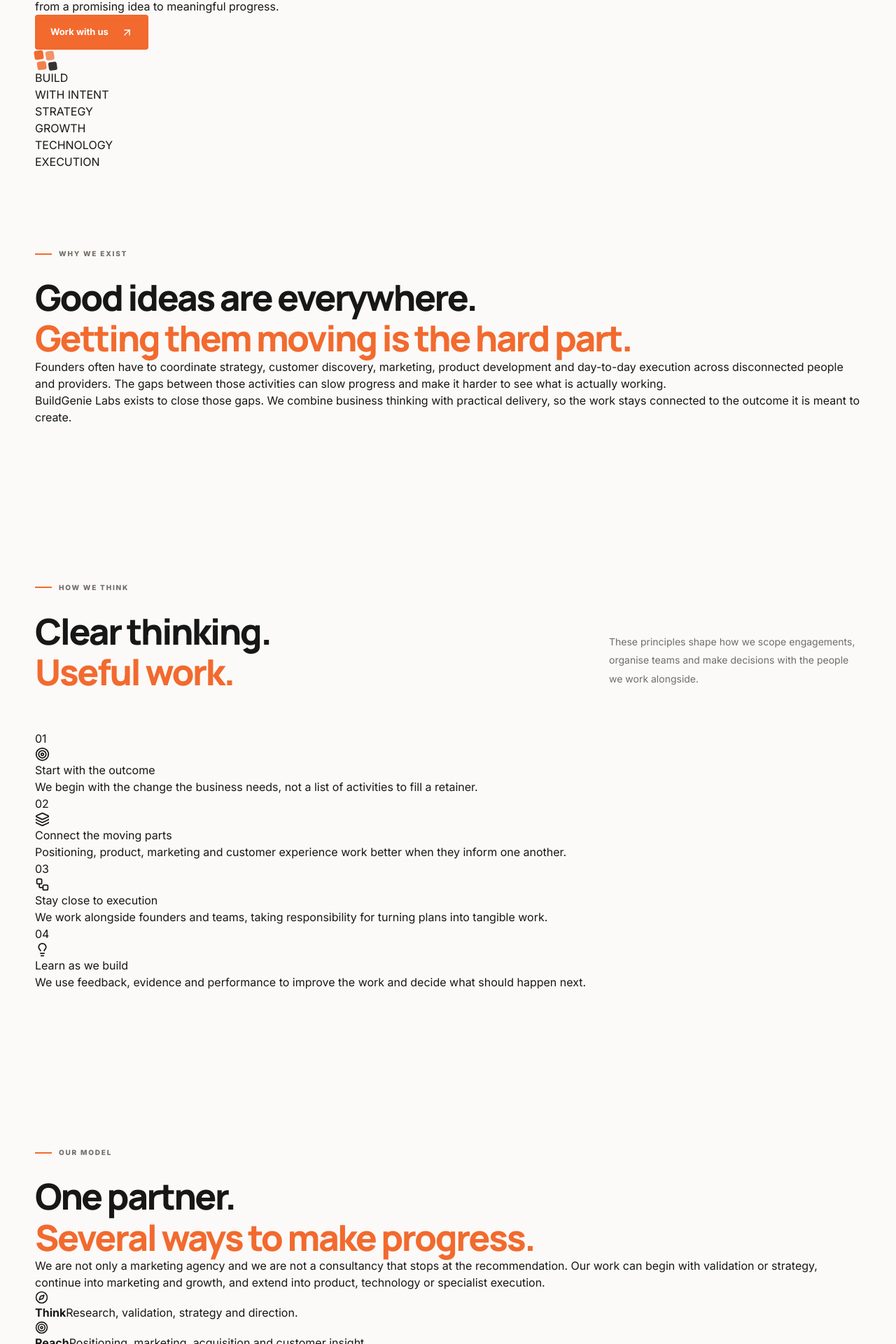
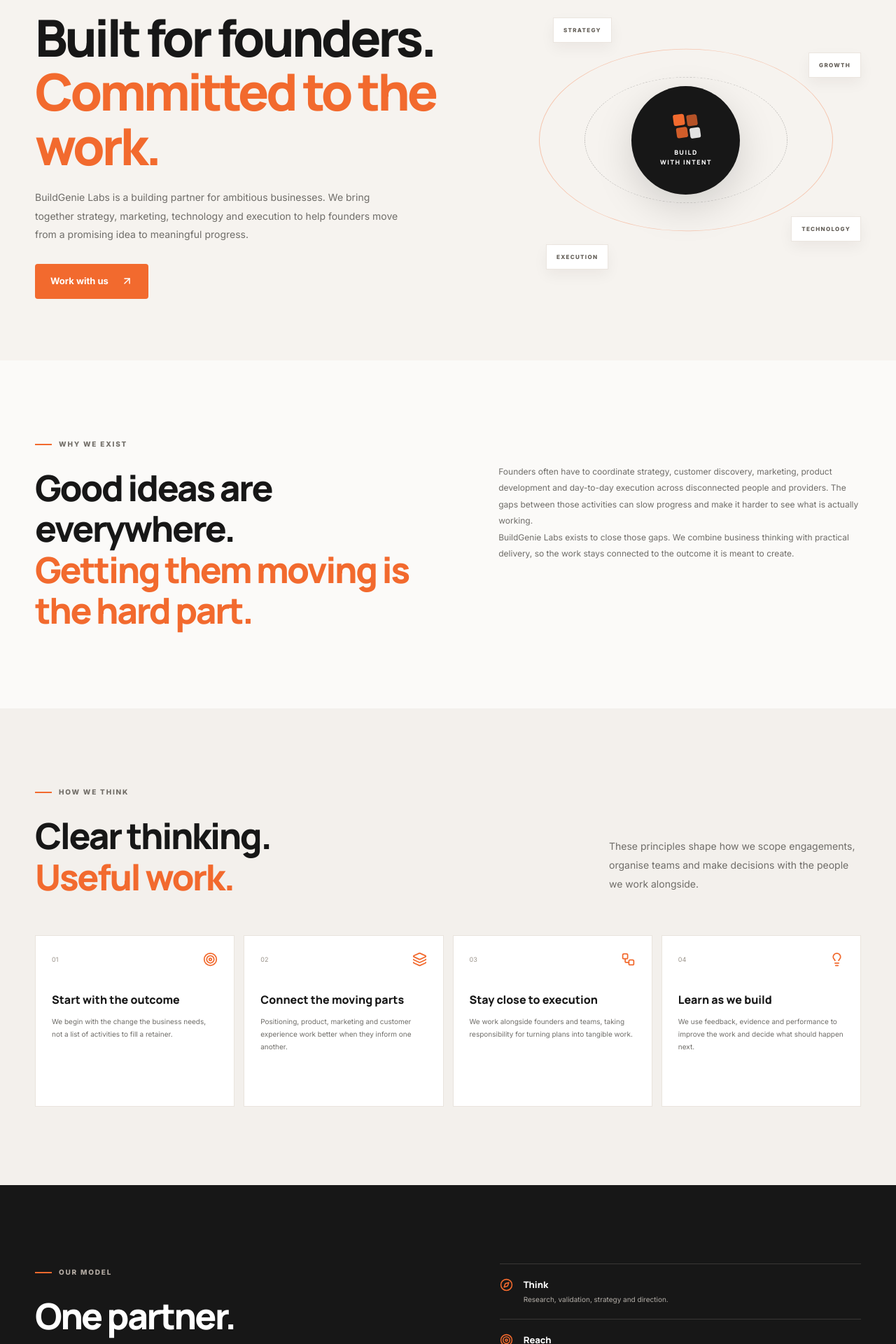
Before and after one commit to BuildGenie/web-app, a Next.js app: page /about in a window 1280 px wide. Shown: the part 198-2118 px from the top of the page at 70% size. Built offline with nearby package versions, Linux system fonts and the light colour scheme.

Commit message:
feat: connect site navigation and enquiries to about and contact pages

```diff
--- a/app/globals.css
+++ b/app/globals.css
@@ -504,3 +504,114 @@ h2 { font: 750 clamp(36px, 4vw, 52px)/1.14 var(--font-manrope), sans-serif; lett
 @media (max-width: 720px) {
   .marketing-addons-grid { grid-template-columns: 1fr; gap: 25px; }
 }
+
+
+/* About page */
+.about-hero { overflow: hidden; background: #f6f3ef; }
+.about-hero-grid { min-height: 610px; display: grid; grid-template-columns: 1fr .9fr; gap: 70px; align-items: center; padding-top: 65px; padding-bottom: 65px; }
+.about-hero h1 { margin: 27px 0 22px; font: 800 clamp(48px, 5.7vw, 74px)/1.06 var(--font-manrope), sans-serif; letter-spacing: -4px; }
+.about-hero h1 span { color: var(--orange); }
+.about-hero-grid > div:first-child > p { max-width: 520px; margin-bottom: 28px; color: var(--muted); font-size: 14px; line-height: 1.9; }
+.about-hero-art { position: relative; width: 100%; max-width: 500px; aspect-ratio: 1; justify-self: end; display: grid; place-items: center; }
+.about-art-ring { position: absolute; border: 1px solid rgba(242,106,46,.35); border-radius: 50%; transform: scaleY(.62) rotate(-25deg); }
+.about-ring-one { inset: 8%; }
+.about-ring-two { inset: 21%; border-style: dashed; border-color: rgba(23,23,23,.25); transform: scaleY(.62) rotate(40deg); }
+.about-art-core { width: 155px; height: 155px; display: flex; flex-direction: column; align-items: center; justify-content: center; gap: 15px; border-radius: 50%; background: var(--ink); box-shadow: 0 18px 55px rgba(0,0,0,.15); z-index: 2; }
+.about-art-core .brand-mark { width: 34px; height: 34px; }
+.about-art-core .brand-mark span:nth-child(4) { background: white; }
+.about-art-core > span:last-child { color: white; text-align: center; font: 750 9px/1.45 var(--font-manrope); letter-spacing: 1.5px; }
+.about-art-label { position: absolute; z-index: 3; padding: 11px 14px; border: 1px solid #ebe5df; background: white; box-shadow: 0 8px 20px rgba(30,24,18,.05); color: #625d56; font-size: 8px; font-weight: 750; letter-spacing: 1.3px; }
+.label-one { top: 15%; left: 12%; }.label-two { top: 25%; right: 0; }.label-three { bottom: 21%; right: 0; }.label-four { bottom: 13%; left: 10%; }
+.about-belief { background: var(--paper); }
+.about-belief-grid { display: grid; grid-template-columns: 1.05fr .95fr; gap: 90px; }
+.about-belief-grid > div:last-child { padding-top: 35px; }
+.about-belief-grid p { color: var(--muted); font-size: 12px; line-height: 1.95; }
+.about-principles { background: #f3f0ec; }
+.about-principles-grid { display: grid; grid-template-columns: repeat(4, 1fr); gap: 13px; }
+.about-principle-card { min-height: 245px; padding: 23px; background: white; border: 1px solid #e9e4dd; }
+.about-principle-card > div { display: flex; justify-content: space-between; align-items: center; color: var(--orange); }
+.about-principle-card > div > span { color: #9a938a; font-size: 9px; }
+.about-principle-card h3 { margin: 36px 0 10px; font: 750 16px/1.4 var(--font-manrope); }
+.about-principle-card p { color: var(--muted); font-size: 10px; line-height: 1.8; }
+.about-model { background: var(--ink); color: white; }
+.about-model-grid { display: grid; grid-template-columns: 1fr .9fr; gap: 90px; align-items: center; }
+.about-model .eyebrow { color: #b2aaa2; }
+.about-model-grid > div:first-child > p { max-width: 480px; margin: 23px 0 0; color: #b2ada7; font-size: 12px; line-height: 1.9; }
+.about-model-list { display: grid; gap: 0; border-top: 1px solid #393735; }
+.about-model-list > div { display: flex; align-items: flex-start; gap: 15px; padding: 20px 0; border-bottom: 1px solid #393735; color: var(--orange); }
+.about-model-list span { display: grid; gap: 5px; color: #b2ada7; font-size: 10px; }
+.about-model-list b { color: white; font: 750 13px var(--font-manrope); }
+.about-ventures { background: var(--paper); }
+.about-ventures-inner { display: grid; grid-template-columns: 1fr .8fr; gap: 90px; align-items: center; }
+.about-ventures-inner > div:first-child > p { max-width: 450px; margin: 23px 0 0; color: var(--muted); font-size: 12px; line-height: 1.9; }
+.about-venture-links { border-top: 1px solid var(--line); }
+.about-venture-links > a { display: flex; align-items: center; justify-content: space-between; padding: 20px 0; border-bottom: 1px solid var(--line); }
+.about-venture-links > a > span { display: grid; gap: 5px; }
+.about-venture-links b { font: 750 16px var(--font-manrope); }
+.about-venture-links small { color: var(--muted); font-size: 10px; }
+.about-venture-links svg { color: var(--orange); }
+.about-venture-links > p { margin: 13px 0 0; color: #908980; font-size: 9px; }
+.about-cta { background: #f4eee8; }
+.about-cta-inner { display: flex; align-items: end; justify-content: space-between; gap: 40px; }
+.about-cta .button { flex: 0 0 auto; }
+
+/* Contact page and mailto brief form */
+.contact-page-hero { background: #f6f3ef; padding: 95px 0 60px; }
+.contact-page-hero h1 { margin: 27px 0 21px; font: 800 clamp(48px, 5.8vw, 74px)/1.06 var(--font-manrope), sans-serif; letter-spacing: -4px; }
+.contact-page-hero h1 span { color: var(--orange); }
+.contact-page-hero p { max-width: 610px; color: var(--muted); font-size: 13px; line-height: 1.9; }
+.contact-page-content { background: var(--paper); }
+.contact-page-grid { display: grid; grid-template-columns: .75fr 1.25fr; gap: 65px; align-items: start; }
+.contact-page-aside h2 { font-size: clamp(34px, 3.3vw, 45px); }
+.contact-page-aside > p { margin: 22px 0 30px; color: var(--muted); font-size: 11px; line-height: 1.9; }
+.contact-methods { display: grid; border-top: 1px solid var(--line); }
+.contact-methods > a { display: flex; align-items: center; gap: 12px; padding: 16px 0; border-bottom: 1px solid var(--line); }
+.contact-methods > a > span { flex: 0 0 38px; width: 38px; height: 38px; display: grid; place-items: center; background: var(--orange-pale); color: var(--orange); border-radius: 50%; }
+.contact-methods > a > div { display: grid; gap: 5px; flex: 1; }
+.contact-methods small { color: #9a938a; font-size: 7px; font-weight: 750; letter-spacing: 1.1px; }
+.contact-methods b { font-size: 10px; font-weight: 700; }
+.contact-methods > a > svg { color: var(--orange); }
+.contact-note { display: flex; gap: 12px; margin-top: 24px; color: var(--orange); }
+.contact-note p { margin: 0; color: #8b837a; font-size: 10px; line-height: 1.7; }
+.contact-form { padding: 28px; background: white; border: 1px solid #e9e4dd; }
+.contact-form-heading { padding-bottom: 19px; border-bottom: 1px solid var(--line); }
+.contact-form-heading > span { font-size: 8px; font-weight: 750; letter-spacing: 1.5px; color: #9a938a; }
+.contact-form-heading p { margin: 9px 0 0; color: var(--muted); font-size: 11px; line-height: 1.7; }
+.contact-form-grid { display: grid; grid-template-columns: 1fr 1fr; gap: 18px 15px; padding: 22px 0; }
+.contact-form-grid label { display: grid; gap: 8px; color: #59544e; font-size: 10px; font-weight: 700; }
+.contact-form-grid input, .contact-form-grid select, .contact-form-grid textarea { width: 100%; border: 1px solid #e6e0d8; border-radius: 3px; background: #fdfcfb; color: var(--ink); padding: 12px; outline: none; font: 400 11px var(--font-inter); }
+.contact-form-grid input:focus, .contact-form-grid select:focus, .contact-form-grid textarea:focus { border-color: var(--orange); box-shadow: 0 0 0 3px rgba(242,106,46,.1); }
+.contact-form-grid textarea { resize: vertical; min-height: 125px; }
+.contact-form-full { grid-column: 1 / -1; }
+.contact-form-bottom { display: flex; justify-content: space-between; align-items: center; gap: 15px; padding-top: 18px; border-top: 1px solid var(--line); }
+.contact-form-bottom p { display: flex; align-items: center; gap: 8px; margin: 0; color: #8b837a; font-size: 9px; line-height: 1.5; }
+.contact-form-bottom p svg { flex: 0 0 auto; color: var(--orange); }
+.contact-form-status { display: flex; align-items: flex-start; gap: 8px; margin: 16px 0 0; padding: 12px; background: var(--orange-pale); color: #8a4c30; font-size: 10px; line-height: 1.6; }
+.contact-form-status svg { flex: 0 0 auto; }
+.contact-bottom { background: #f3f0ec; }
+.contact-bottom-inner { display: flex; justify-content: space-between; align-items: end; gap: 35px; }
+.contact-bottom .button { flex: 0 0 auto; }
+
+@media (max-width: 1050px) {
+  .about-principles-grid { grid-template-columns: repeat(2, 1fr); }
+  .about-model-grid, .about-ventures-inner { gap: 45px; }
+  .contact-page-grid { gap: 35px; }
+}
+@media (max-width: 720px) {
+  .about-hero-grid, .about-belief-grid, .about-model-grid, .about-ventures-inner, .contact-page-grid { grid-template-columns: 1fr; gap: 32px; }
+  .about-hero-grid { padding-top: 75px; padding-bottom: 45px; }
+  .about-hero h1 { font-size: clamp(44px, 12vw, 60px); letter-spacing: -3px; }
+  .about-hero-art { max-width: 390px; margin: 0 auto; }
+  .about-belief-grid > div:last-child { padding-top: 0; }
+  .about-principles-grid { grid-template-columns: 1fr; }
+  .about-principle-card { min-height: auto; }
+  .about-principle-card h3 { margin-top: 23px; }
+  .about-model-grid { gap: 28px; }
+  .about-cta-inner, .contact-bottom-inner { display: block; }
+  .about-cta .button, .contact-bottom .button { margin-top: 27px; }
+  .contact-page-hero { padding: 72px 0 45px; }
+  .contact-page-hero h1 { font-size: clamp(43px, 11vw, 58px); letter-spacing: -3px; }
+  .contact-form { padding: 21px; }
+  .contact-form-grid { grid-template-columns: 1fr; }
+  .contact-form-bottom { flex-direction: column; align-items: flex-start; }
+}
```
